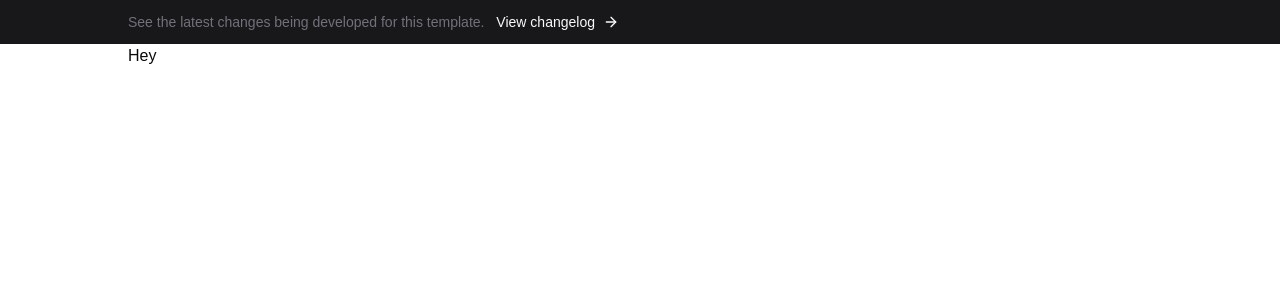
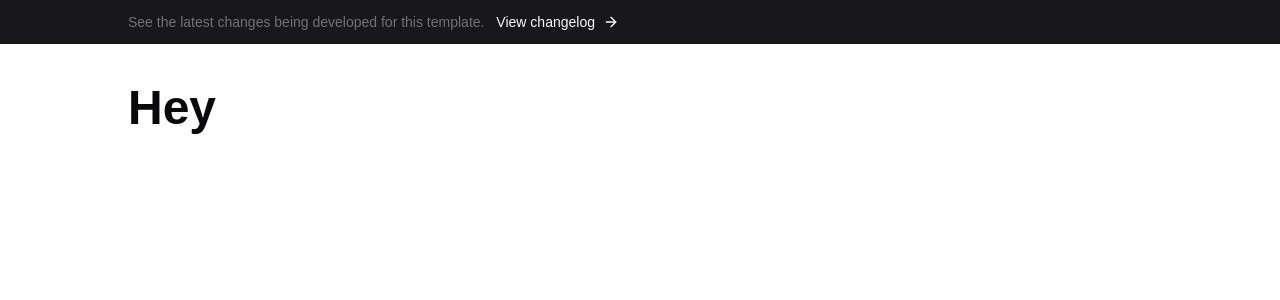
Before and after one commit to jakemackie/next-starter-v2, a Next.js app: page / in a window 1280 px wide. Shown: the top 300 px of the page. Built offline with nearby package versions, Linux system fonts and the light colour scheme.

Commit message:
feat: Basic container

```diff
--- a/src/app/(website)/layout.tsx
+++ b/src/app/(website)/layout.tsx
@@ -28,7 +28,9 @@ export default function AuthLayout({
           </Link>
         </span>
       </Banner>
-      <div className="w-full mx-auto max-w-screen-lg">{children}</div>
+      <div className="w-full mx-auto max-w-screen-lg px-4 lg:px-0 pt-10">
+        {children}
+      </div>
       <Toaster />
     </main>
   );
--- a/src/app/(website)/page.tsx
+++ b/src/app/(website)/page.tsx
@@ -1,3 +1,7 @@
 export default async function Home() {
-  return <div>Hey</div>;
+  return (
+    <div>
+      <h1 className="text-3xl lg:text-5xl font-bold">Hey</h1>
+    </div>
+  );
 }
```
